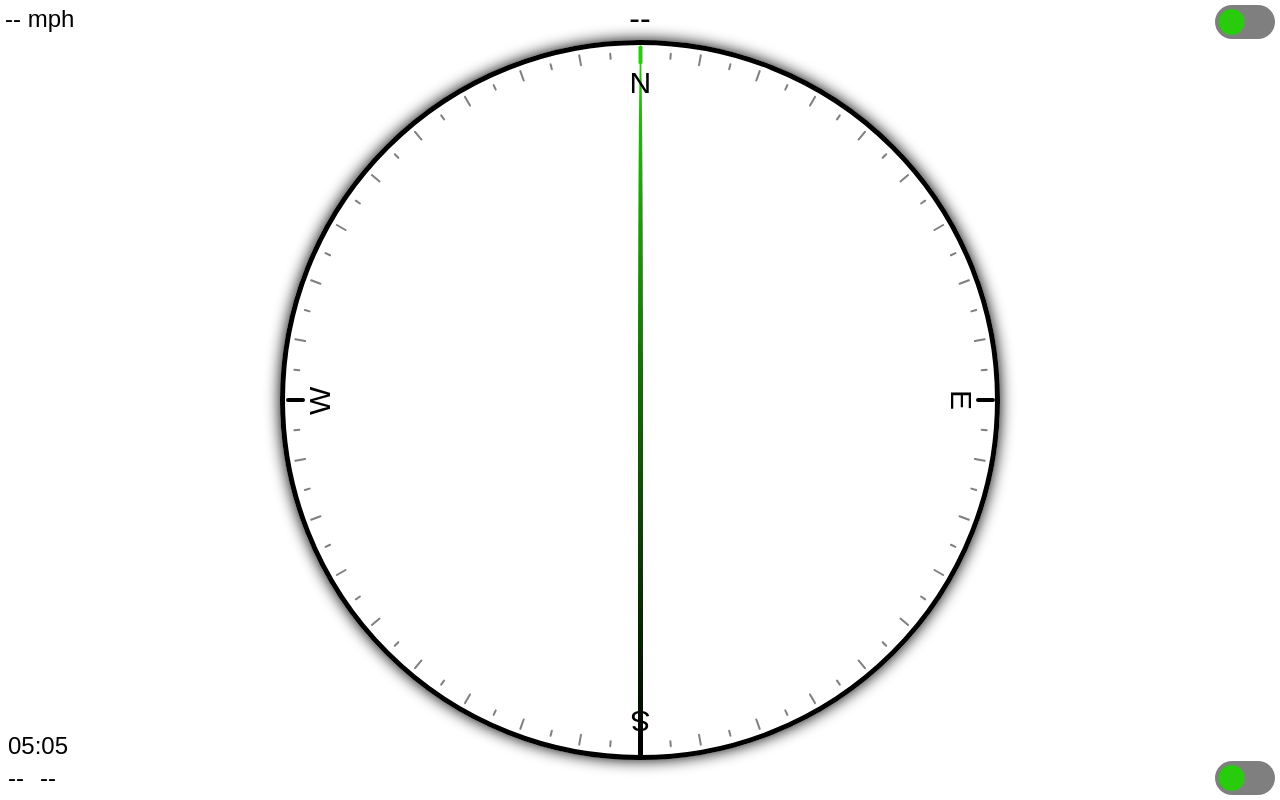
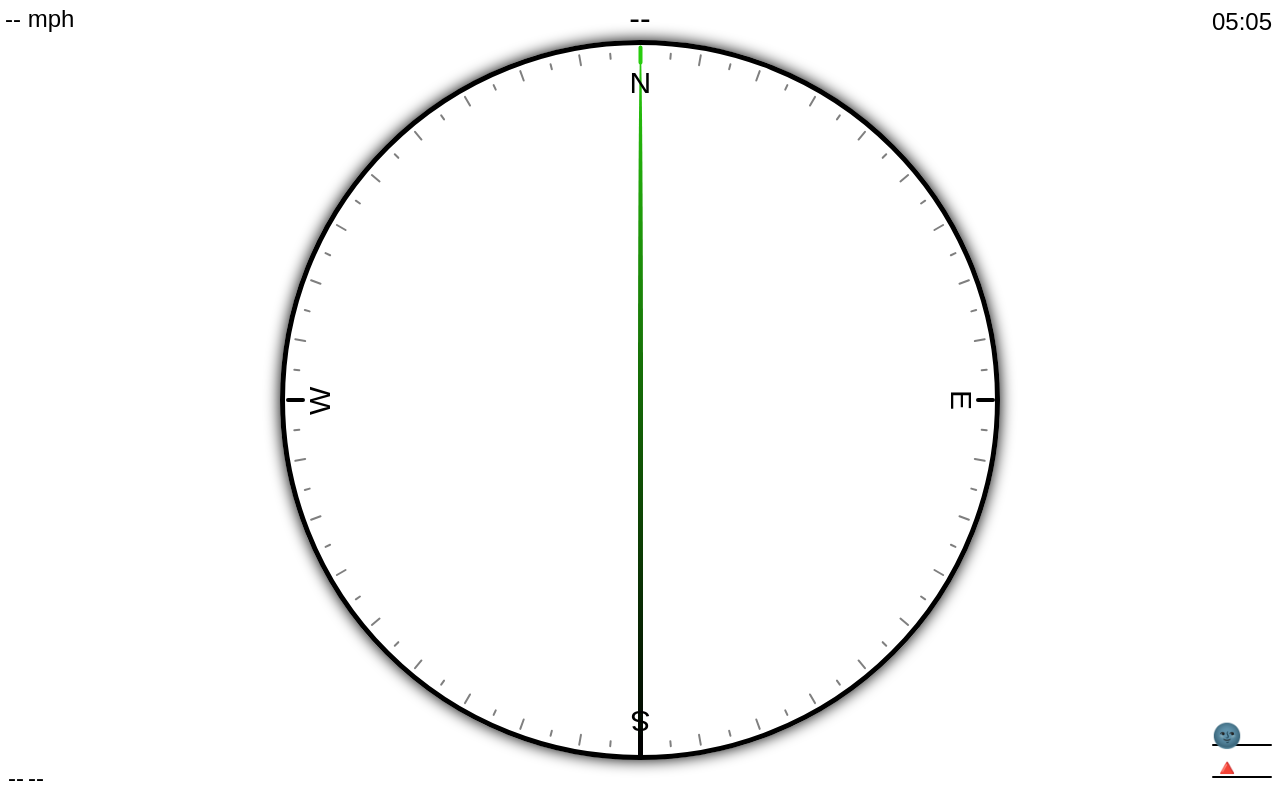
Before and after one commit to radioxeth/compass, a website: page app/index.html in a window 1280 px wide. Drawn offline with Linux system fonts and the light colour scheme.

Commit message:
update sliders :)

```diff
--- a/app/index.html
+++ b/app/index.html
@@ -17,33 +17,43 @@
     <div id="compass-stats-uc" class="compass-stats-uc">
         <span id="compass-bearing"></span>
     </div>
+    <div class="compass-stats-ur">
+        <table>
+            <tr>
+                <td><span id="time"></span></td>
+            </tr>
+        </table>
+    </div>
     <div class="compass-stats-bl">
         <table>
-            <tr>
-                <td colspan="2"><span id="time"></span></td>
-            </tr>
             <tr>
                 <td><span id="latitude">--</span></td>
                 <td><span id="longitude">--</span></td>
             </tr>
         </table>
     </div>
-    <div class="compass-theme">
-        <div class="theme-switch-wrapper">
-            <label class="theme-switch" title="Toggle theme" for="theme-checkbox">
+    <div class="compass-stats-br">
+        <table>
+            <tr>
+                <td>
+                    <label class=" theme-switch" title="Toggle theme" for="theme-checkbox">
                         <input type="checkbox" id="theme-checkbox" />
                         <div class="slider round"></div>
                     </label>
-        </div>
-    </div>
-    <div class="pointer-toggle">
-        <div class="pointer-switch-wrapper">
+                </td>
+            </tr>
+            <tr>
+                <td>
                     <label class="pointer-switch" title="Toggle pointer" for="pointer-checkbox">
                         <input type="checkbox" id="pointer-checkbox" />
                         <div class="slider round"></div>
                     </label>
+                </td>
+            </tr>
+        </table>
     </div>
-    </div>
+
+
     <div class="compass-container">
         <div id="compass-border" class="compass-border">
             <div id="compass-pointer" class="compass-pointer"></div>
--- a/app/main.js
+++ b/app/main.js
@@ -139,6 +139,7 @@ const getCurrentPositionForTesting = () => {
     setInterval(() => {
         navigator.geolocation.getCurrentPosition((position) => {
             const heading = getRandomBetween0And360()
+            const speed = 100
             const tempPosition = {
                 timestamp: position.timestamp,
                 coords: {
@@ -148,7 +149,7 @@ const getCurrentPositionForTesting = () => {
                     accuracy: position.coords.accuracy,
                     altitudeAccuracy: position.coords.altitudeAccuracy,
                     heading: heading,  // Overwrite the heading
-                    speed: position.coords.speed,
+                    speed: speed, // Overwrite the speed
                 }
             }
             if (speedMPH(tempPosition.coords?.speed) > 0) {
--- a/app/style.css
+++ b/app/style.css
@@ -169,20 +169,6 @@ body {
     position: absolute;
 }
 
-.compass-theme {
-    margin: 5px;
-    position: absolute;
-    top: 0;
-    right: 0;
-}
-
-.compass-accuracy {
-    margin: 5px;
-    position: absolute;
-    top: 50px;
-    right: 0px;
-}
-
 .compass-stats-bl {
     position: absolute;
     bottom: 0px;
@@ -199,38 +185,47 @@ body {
     font-size: x-large;
 }
 
+.compass-stats-ur {
+    position: absolute;
+    top: 0px;
+    right: 0px;
+    margin: 5px;
+    font-size: x-large;
+}
+
+.compass-stats-br {
+    position: absolute;
+    bottom: 0px;
+    right: 0px;
+    margin: 5px;
+    font-size: x-large;
+}
+
 .compass-stats {
     margin: 5px;
+}
+
+.pointer-switch {
+    position: relative;
+    display: inline-block;
+    width: 60px;
+    height: 4px;
+}
+
+.pointer-switch input {
+    opacity: 0;
+    width: 0;
+    height: 0;
 }
 
 .theme-switch {
     position: relative;
     display: inline-block;
     width: 60px;
-    height: 34px;
+    height: 24px;
 }
 
 .theme-switch input {
-    opacity: 0;
-    width: 0;
-    height: 0;
-}
-
-.pointer-toggle {
-    margin: 5px;
-    position: absolute;
-    bottom: 0;
-    right: 0;
-}
-
-.pointer-switch {
-    position: relative;
-    display: inline-block;
-    width: 60px;
-    height: 34px;
-}
-
-.pointer-switch input {
     opacity: 0;
     width: 0;
     height: 0;
@@ -243,36 +238,48 @@ body {
     left: 0;
     right: 0;
     bottom: 0;
-    background-color: rgb(0, 0, 0, .5);
+    background-color: var(--shadow-color);
     transition: .4s;
+    height: 2px;
+    margin-top: 12px;
 }
 
 .slider:before {
     position: absolute;
-    content: "";
-    height: 26px;
-    width: 26px;
-    left: 4px;
-    bottom: 4px;
-    background-color: rgb(40, 204, 13);
+    width: 24px;
+    height: 24px;
+    bottom: 0px;
     transition: .4s;
-}
-
-input:checked+.slider {
-    background-color: rgb(255, 255, 255, .5);
-}
-
-input:checked+.slider:before {
-    transform: translateX(26px);
 }
 
 /* Rounded sliders */
 .slider.round {
-    border-radius: 34px;
+    border-radius: 1px;
+    /* Adjust for new slider height */
 }
 
-.slider.round:before {
-    border-radius: 50%;
+.theme-switch .slider:before {
+    content: "🌚";
+    font-size: 24px;
+    /* Icon styling here, if needed */
+}
+
+.theme-switch input:checked+.slider:before {
+    content: "🌞";
+    transform: translateX(30px);
+    font-size: 24px;
+    /* Icon styling for checked state */
+}
+
+.pointer-switch .slider:before {
+    content: "🔺";
+    font-size: 24px;
+}
+
+.pointer-switch input:checked+.slider:before {
+    content: "🔺";
+    transform: translate(40px) rotate(45deg);
+    font-size: 24px;
 }
 
 .compass-heading {
```
Lines whose indentation alone changed are shown as unchanged.
